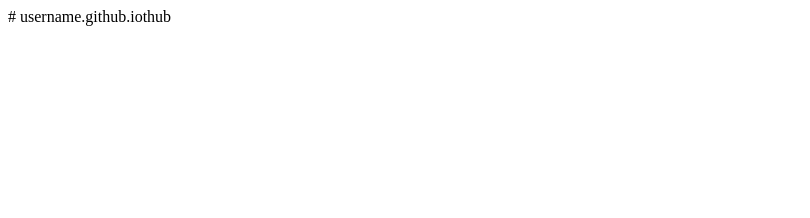
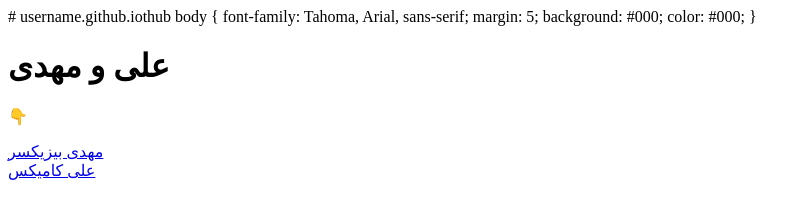
Before and after one commit to wth3gbeiwfj3-dev/username.github.io, a plain HTML site: page index.html in a window 1280 px wide. Shown: the whole page, without its empty margins (0-810 px from the left). Drawn offline with Linux system fonts and the light colour scheme.

Commit message:
Create index.html with initial content and styles
Add basic HTML structure and styling for the page.

```diff
--- a/index.html
+++ b/index.html
@@ -1 +1,30 @@
 # username.github.iothub
+    body {
+      font-family: Tahoma, Arial, sans-serif;
+      margin: 5;
+      background: #000;
+      color: #000;
+    }
+
+
+<link rel="stylesheet" href="style.css">
+<!DOCTYPE html>
+<html lang="fa"><h4></h4>
+<head>
+    <meta charset="UTF-8">
+    <title> شوت ببری </title>
+</head>
+<body>
+    <h1>علی و مهدی</h1>
+ <p>👇</p>  </p>
+</body>
+</html>
+<a href=https://www.aparat.com/mahdi.bizixer
+
+
+  >مهدی بیزیکسر </a>
+<div>
+   <a
+  href=https://www.aparat.com/alicomix/about<
+  >علی کامیکس</  >
+</div>
```
